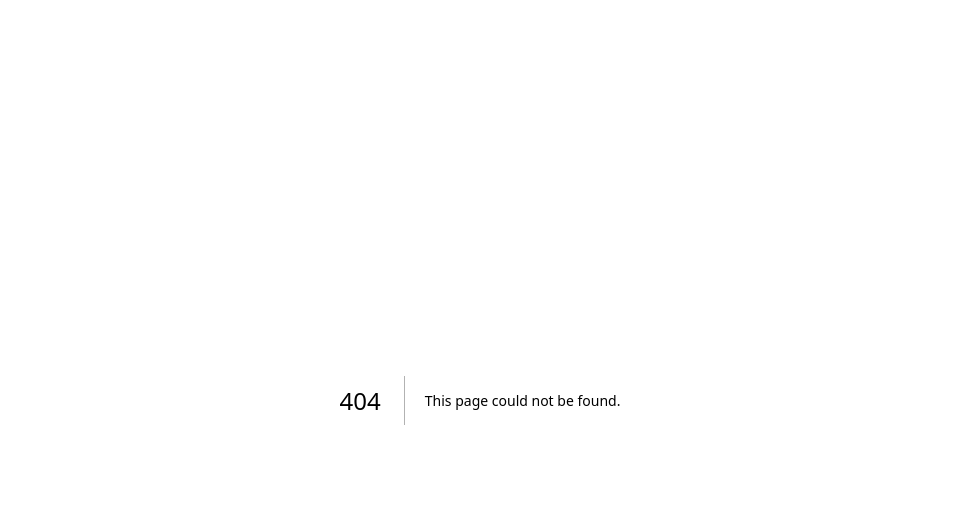
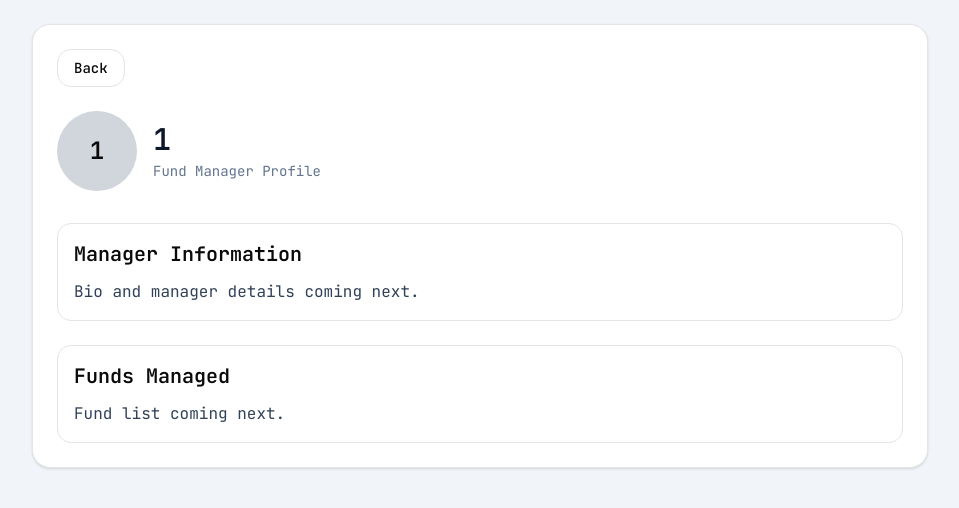
Before and after one commit to dhensley0991/artemis-frontend, a Next.js app: page /managers/1 in a window 1280 px wide. Before the commit this address had no page. Shown: the top 508 px of the page, without its empty margins (160-1119 px from the left). Built offline with nearby package versions, Linux system fonts and the light colour scheme.

Commit message:
Add manager profile page

```diff
--- /dev/null
+++ b/app/managers/[name]/page.tsx
@@ -0,0 +1,44 @@
+"use client";
+
+import { useParams, useRouter } from "next/navigation";
+
+export default function ManagerPage() {
+  const params = useParams();
+  const router = useRouter();
+
+  const managerName = decodeURIComponent(String(params.name || ""));
+
+  return (
+    <main className="min-h-screen bg-slate-100 p-6">
+      <div className="mx-auto max-w-4xl rounded-2xl border bg-white p-6 shadow-sm">
+        <button
+          onClick={() => router.back()}
+          className="mb-6 rounded-xl border px-4 py-2 text-sm font-medium hover:bg-slate-50"
+        >
+          Back
+        </button>
+
+        <div className="flex items-center gap-4">
+          <div className="flex h-20 w-20 items-center justify-center rounded-full bg-gray-300 text-2xl font-bold">
+            {managerName?.[0] || "?"}
+          </div>
+
+          <div>
+            <h1 className="text-3xl font-semibold text-slate-900">{managerName}</h1>
+            <p className="mt-1 text-sm text-slate-500">Fund Manager Profile</p>
+          </div>
+        </div>
+
+        <div className="mt-8 rounded-xl border p-4">
+          <h2 className="mb-3 text-xl font-semibold">Manager Information</h2>
+          <p className="text-slate-700">Bio and manager details coming next.</p>
+        </div>
+
+        <div className="mt-6 rounded-xl border p-4">
+          <h2 className="mb-3 text-xl font-semibold">Funds Managed</h2>
+          <p className="text-slate-700">Fund list coming next.</p>
+        </div>
+      </div>
+    </main>
+  );
+}
```
